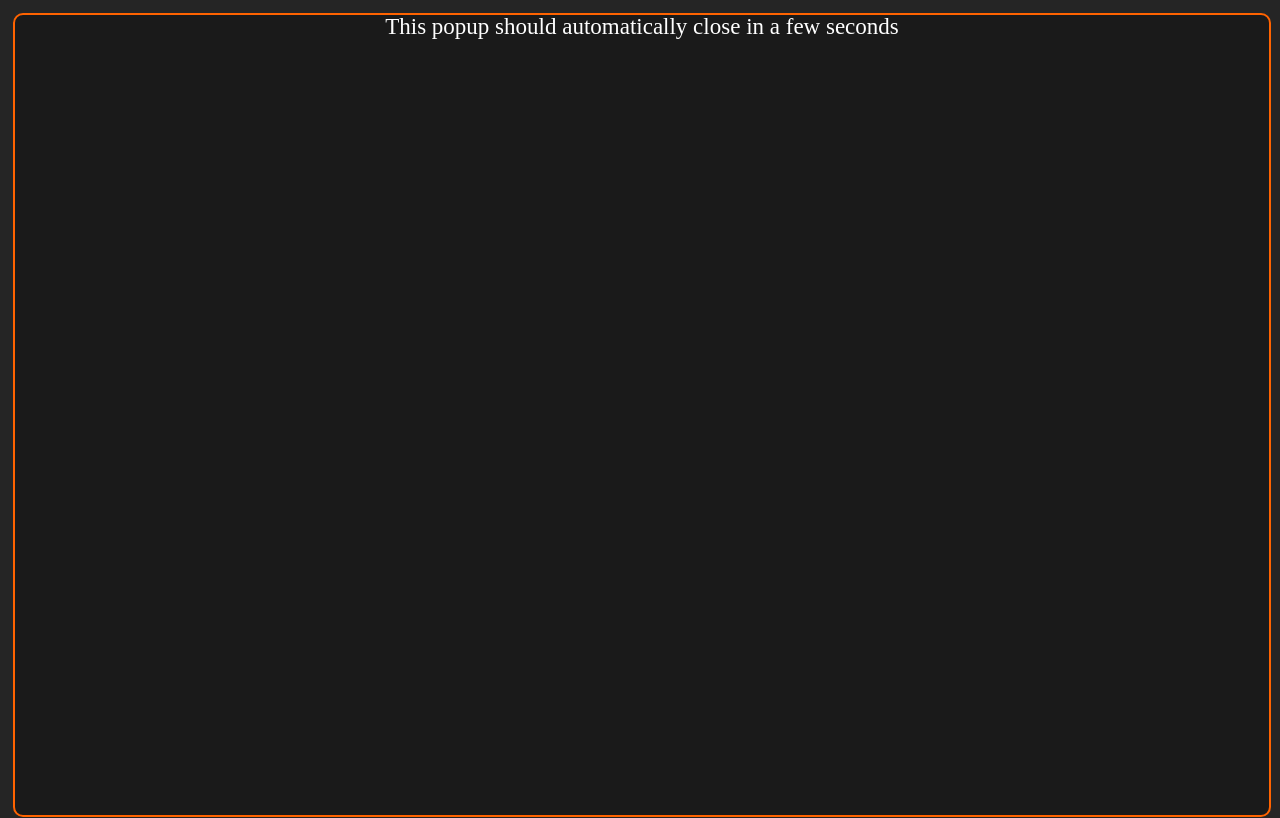
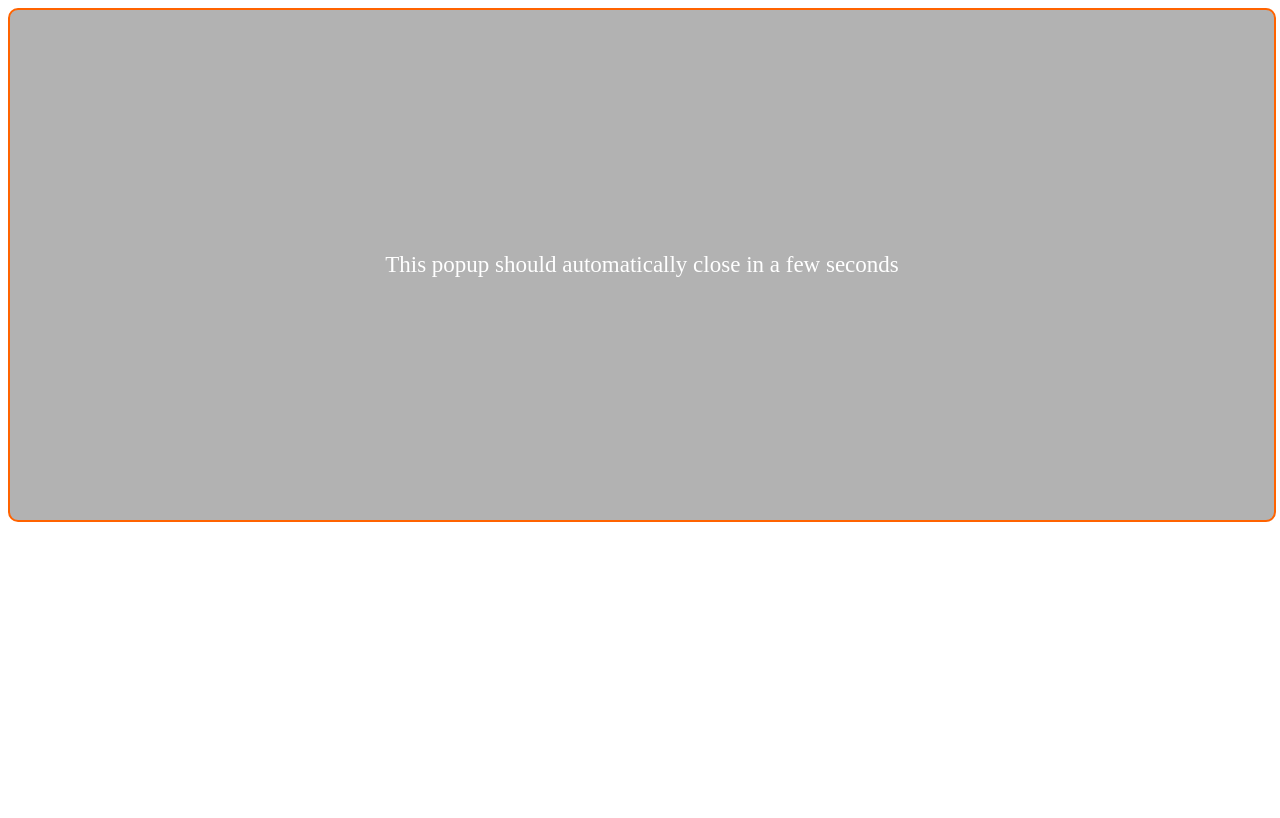
Before and after one commit to krtaras/sound-cloud, a plain HTML site: page callback.html in a window 1280 px wide. Drawn offline with Linux system fonts and the light colour scheme.

Commit message:
Update callback.html

```diff
--- a/callback.html
+++ b/callback.html
@@ -4,18 +4,14 @@
     <title>Connect with SoundCloud</title>
   </head>
   <style>
-    html {
-      height: 100%;
-    }
     body {
-      padding: 5px;
+      padding: 5px
       background-color: #252525;
-      height: 100%;
     }
     .message {
       width: 100%;
-      height: 100%;
-      line-height: 100%;
+      height: 510px;
+      line-height: 510px;
       vertical-align: middle;
       text-align: center;
       background-color: rgba(0, 0, 0, 0.3);
```
